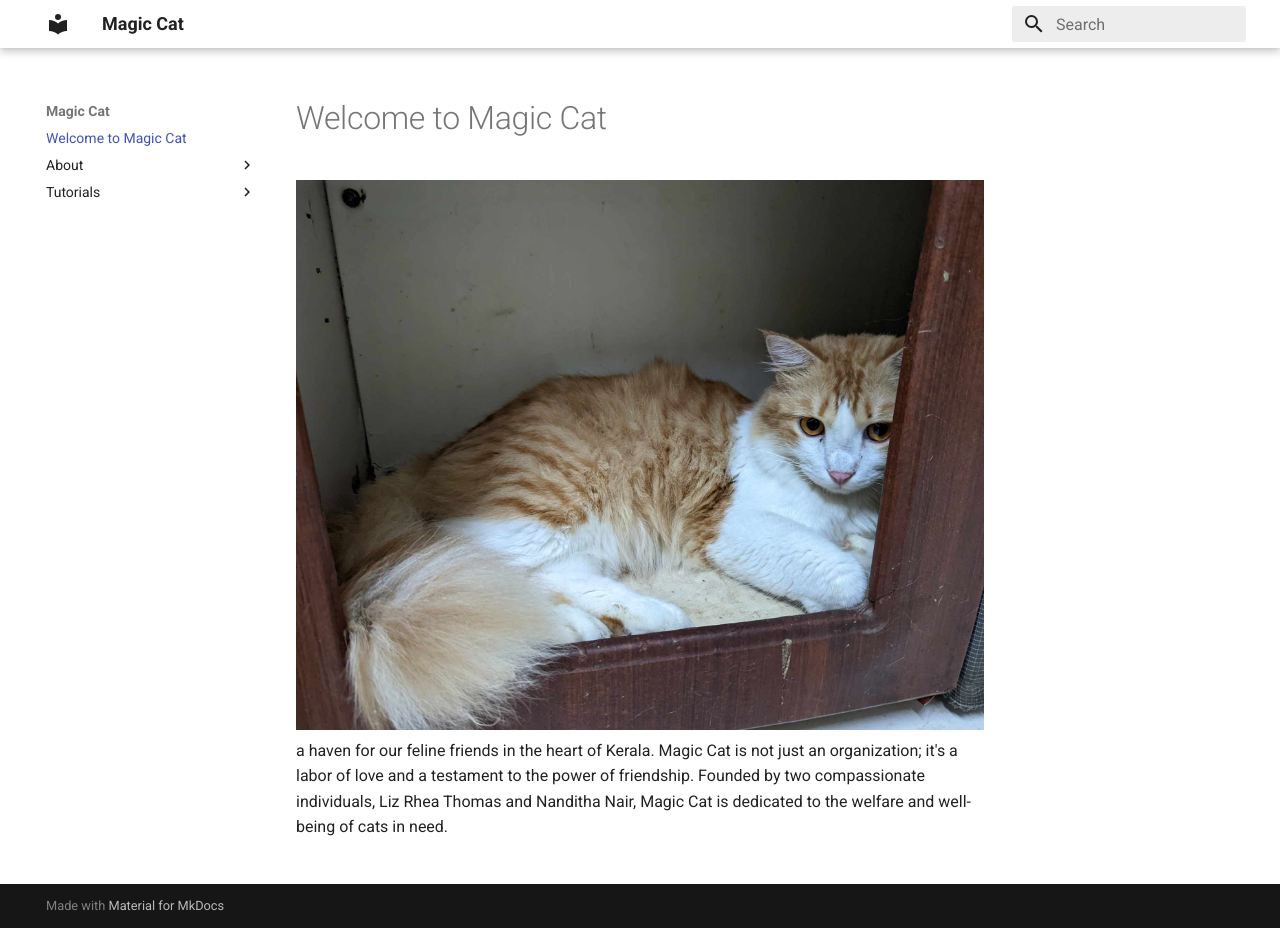
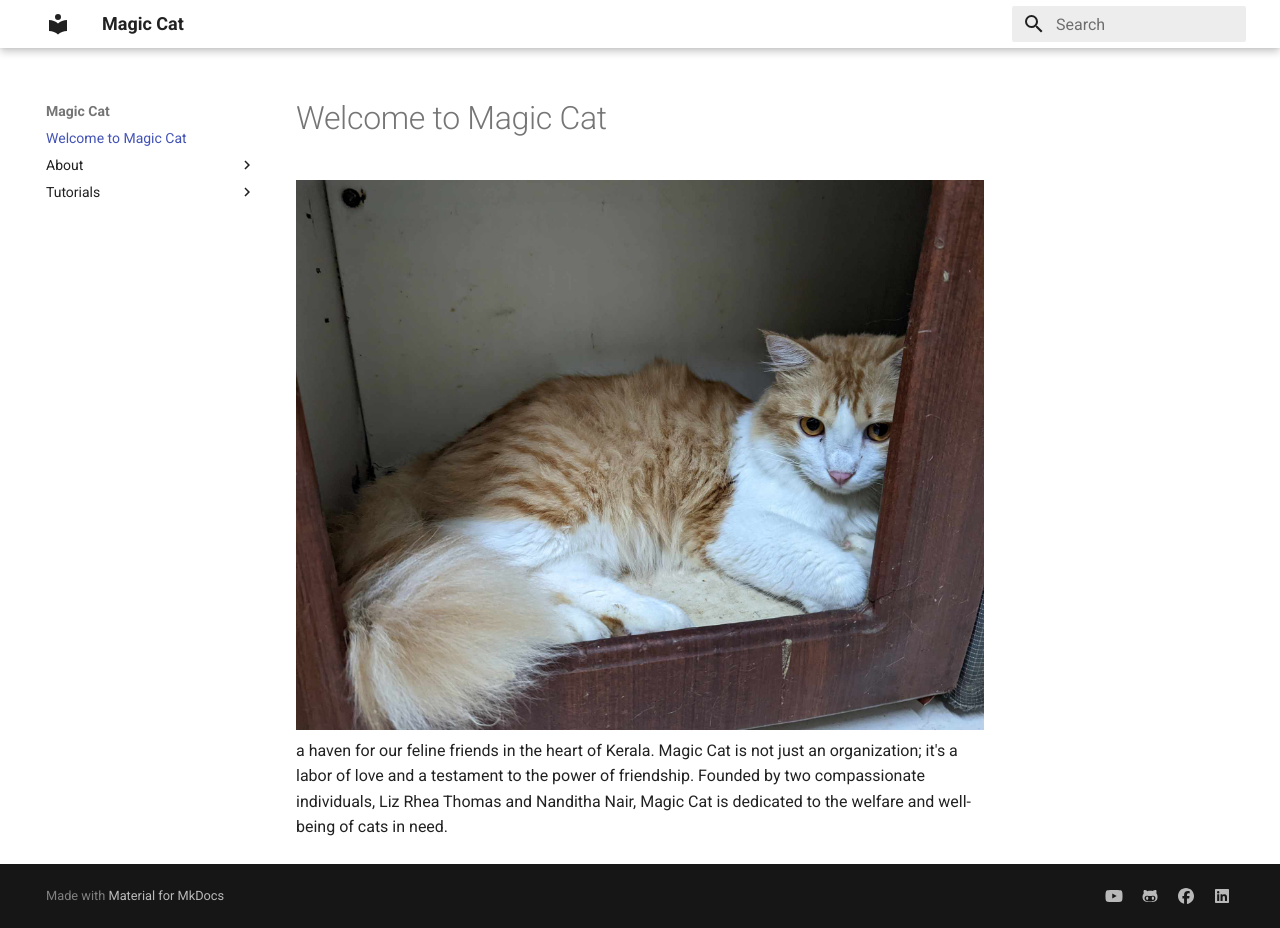
Before and after one commit to MagicCatIn/magiccat.github.io, an MkDocs documentation site: the page built from docs/index.md, in a window 1280 px wide and 928 px high. Built offline with MkDocs 1.6.1 and Material for MkDocs 9.7.7, drawn with Linux system fonts in a browser that asks for light colours.

Commit message:
Update mkdocs.yml

```diff
--- a/mkdocs.yml
+++ b/mkdocs.yml
@@ -14,3 +14,31 @@
     - content.tabs.link
     - content.code.annotation
     - content.code.copy
+plugins:
+  - social
+  - search
+markdown_extensions:
+  - pymdownx.highlight:
+      anchor_linenums: true
+  - pymdownx.inlinehilite
+  - pymdownx.snippets
+  - admonition
+  - pymdownx.arithmatex:
+      generic: true
+  - footnotes
+  - pymdownx.details
+  - pymdownx.superfences
+  - pymdownx.mark
+  - attr_list
+  - pymdownx.emoji:
+      emoji_index: !!python/name:materialx.emoji.twemoji
+      emoji_generator: !!python/name:materialx.emoji.to_svg
+extra_css:
+  - https://cdn.jsdelivr.net/npm/swiper@8/swiper-bundle.min.css
+  - stylesheets/extra.css
+extra:
+  social:
+    - icon: fontawesome/brands/youtube
+    - icon: fontawesome/brands/github-alt
+    - icon: fontawesome/brands/facebook
+    - icon: fontawesome/brands/linkedin
```
